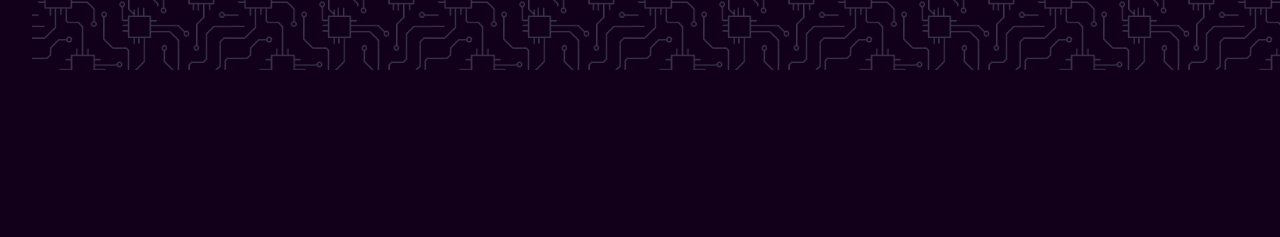
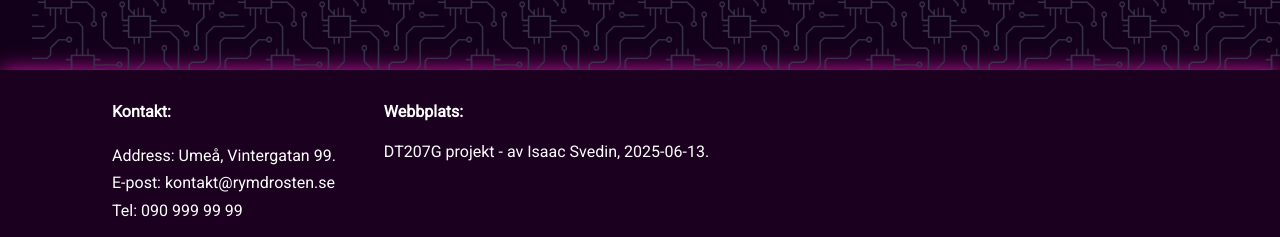
Before and after one commit to C4ndyFl4mes/dt207g-frontend, an Angular app: page /meny in a window 1280 px wide. Shown: the part 1226-1463 px from the top of the page. Before the commit the page ends 1296 px from the top, so only its background shows below. Built offline with nearby package versions, Linux system fonts and the light colour scheme; no server answers.

Commit message:
Added a footer, cutting the descriptions in the menu to under 100 chars ending at last space, increased description length from 300 to 2000.

```diff
--- a/src/app/pages/cafe-menu/cafe-menu.component.html
+++ b/src/app/pages/cafe-menu/cafe-menu.component.html
@@ -34,7 +34,7 @@
         </div>
         <div class="header-desc">
             <h3>{{item.name.normal}}</h3>
-            <p class="description">{{item.description}}</p>
+            <p class="description">{{productDescription(item.description)}}</p>
         </div>
         <p class="rating">
             {{setRating(item.rating)}}
--- a/src/app/pages/cafe-menu/cafe-menu.component.ts
+++ b/src/app/pages/cafe-menu/cafe-menu.component.ts
@@ -164,4 +164,19 @@ export class CafeMenuComponent implements OnInit {
     return `Öppna recensioner för ${name}`;
   }
 
+  /**
+   * Visar endast början av beskrivningen.
+   * @param description - beskrivning.
+   * @returns - början av beskrivning.
+   */
+  productDescription(description: string): string {
+    const maxChars = 100;
+    const cut = description.slice(0, maxChars);
+    const lastSpacePosition = cut.lastIndexOf(" ");
+    if (description.length > 100) {
+      return `${cut.slice(0, lastSpacePosition)}...`;
+    }
+    return cut.slice(0, lastSpacePosition);
+  }
+
 }
--- a/src/app/pages/editing-menu/editing-menu.component.ts
+++ b/src/app/pages/editing-menu/editing-menu.component.ts
@@ -88,6 +88,9 @@ export class EditingMenuComponent implements OnInit {
       error: () => {
         this.isLoading.set(false);
       }
+    });
+    this.cafeService.getCategories().subscribe((response) => {
+      this.categories.set(response.data.categories);
     });
   }
 
@@ -194,7 +197,7 @@ export class EditingMenuComponent implements OnInit {
     const priceFormat = Validation.correctPriceFormat(product.price);
     if (priceFormat) this.errors().push(priceFormat);
 
-    const descriptionRange = Validation.range(product.description, "Produktbeskrivning", 1, 300);
+    const descriptionRange = Validation.range(product.description, "Produktbeskrivning", 1, 2000);
     if (descriptionRange) this.errors().push(descriptionRange);
     const description = Validation.filterPossibleInjection(product.description, "Produktbeskrivning");
     if (description) this.errors().push(description);
@@ -246,7 +249,7 @@ export class EditingMenuComponent implements OnInit {
     const priceFormat = Validation.correctPriceFormat(product.price);
     if (priceFormat) this.errors().push(priceFormat);
 
-    const descriptionRange = Validation.range(product.description, "Produktbeskrivning", 1, 300);
+    const descriptionRange = Validation.range(product.description, "Produktbeskrivning", 1, 2000);
     if (descriptionRange) this.errors().push(descriptionRange);
     const description = Validation.filterPossibleInjection(product.description, "Produktbeskrivning");
     if (description) this.errors().push(description);
@@ -340,6 +343,7 @@ export class EditingMenuComponent implements OnInit {
             message: "Kategorin skapades."
           });
           this.loadCategories();
+          this.loadProducts();
           this.categoryID = "";
           this.category.name = "";
           setTimeout(() => {
--- a/src/app/partials/main/main.component.html
+++ b/src/app/partials/main/main.component.html
@@ -4,4 +4,20 @@
             <router-outlet />
         </main>
     </div>
+
 </div>
+<footer>
+        <article>
+            <h4>Kontakt:</h4>
+            <ul>
+                <li>Address: Umeå, Vintergatan 99.</li>
+                <li>E-post: kontakt&#64;rymdrosten.se</li>
+                <li>Tel: 090 999 99 99</li>
+            </ul>
+        </article>
+        <article>
+            <h4>Webbplats:</h4>
+            <p>DT207G projekt - av Isaac Svedin, 2025-06-13.</p>
+        </article>
+
+    </footer>
--- a/src/app/partials/main/main.component.scss
+++ b/src/app/partials/main/main.component.scss
@@ -1,19 +1,19 @@
 .body {
-//   width: calc(100% - 5rem);
+  //   width: calc(100% - 5rem);
   margin-left: 2rem;
   z-index: 0;
   position: relative;
   top: 0;
   transition: all 0.5s ease;
-//   background: #f4f7fa;
+  //   background: #f4f7fa;
   background-image: url("/techbg.png");
 
-  background-repeat:repeat;
+  background-repeat: repeat;
   // background-position: 0;
   background-size: 200px;
   // background-repeat: no-repeat;
   // padding-top: 1rem;
-//   padding: 3rem;
+  //   padding: 3rem;
   padding-left: 5rem;
   padding-bottom: 6rem;
   min-height: 100vh;
@@ -21,13 +21,35 @@
 }
 
 .body-trimmed {
-//   width: calc(100% - 18.5625rem);
+  //   width: calc(100% - 18.5625rem);
   padding-left: 18.5625rem;
 }
 
 .body-md-screen {
   width: calc(100% - 5rem);
   margin-left: 5rem;
+}
+
+footer {
+  padding-top: 2rem;
+  padding-left: 7rem;
+  padding-bottom: 1rem;
+  background-color: #1b0020;
+  box-shadow: 0.063rem 0 1.25rem 0 #ce12a5;
+  display: flex;
+  flex-wrap: wrap;
+  gap: 3rem;
+
+  h4 {
+    margin-top: 0;
+  }
+
+  ul {
+    list-style: none;
+    margin: 0;
+    padding: 0;
+    line-height: 1.7rem;
+  }
 }
 @media screen and (max-width: 700px) {
   .body {
@@ -38,6 +60,10 @@
   .body-md-screen {
     margin-left: 0;
   }
+
+  footer {
+    padding-left: 1rem;
+  }
 }
 // @media screen and (max-width: 500px) {
 //   .body {
```
